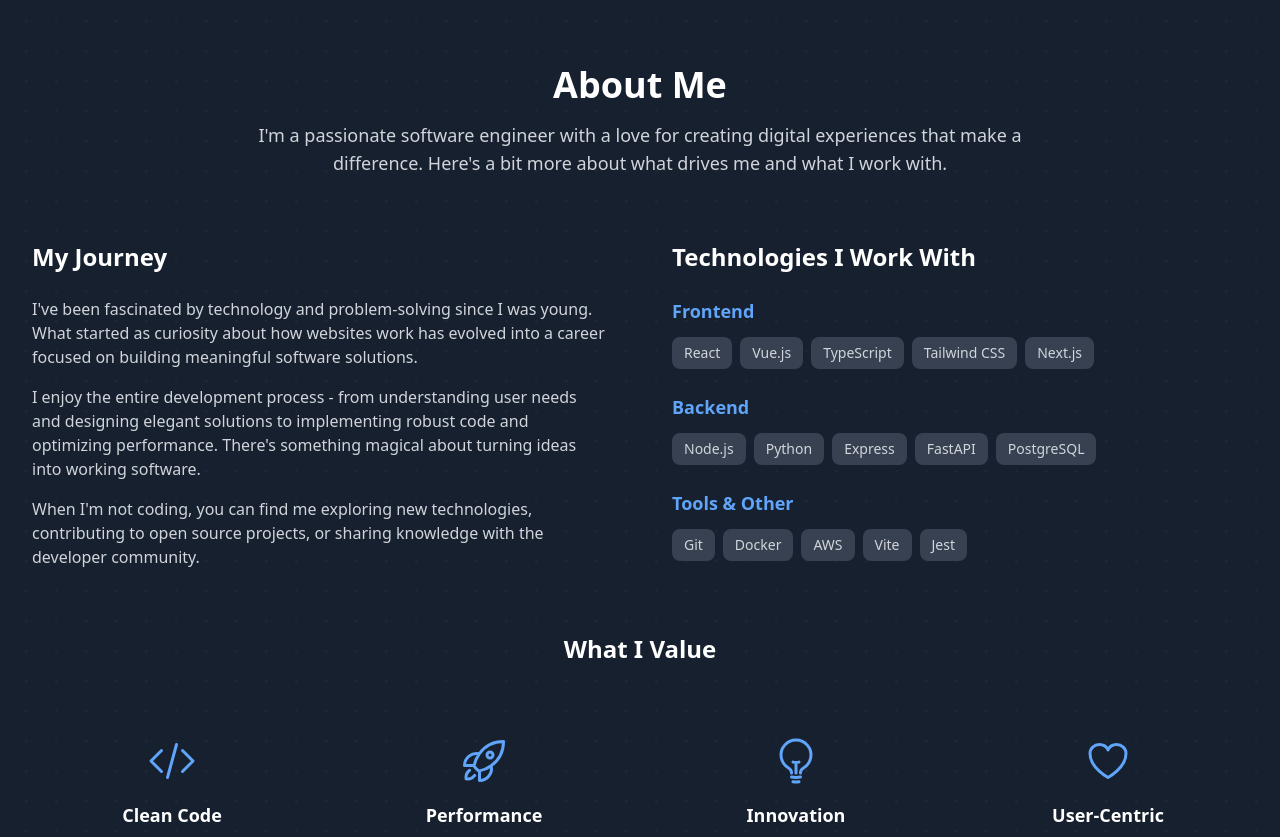
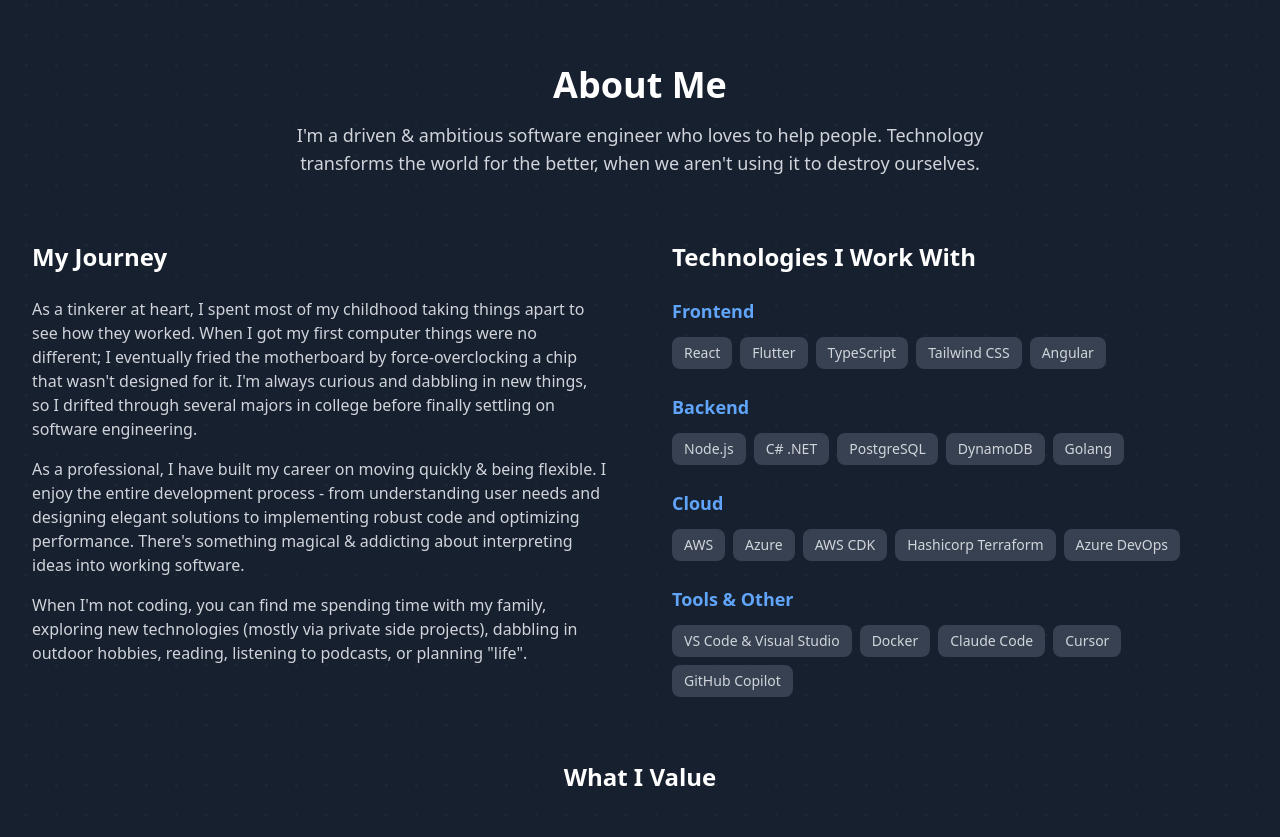
Before and after one commit to EngineerEthan/engineerethan.github.io, a React (Vite) app: page / in a window 1280 px wide. Shown: the part 1960-2797 px from the top of the page. Built offline with nearby package versions, Linux system fonts and the light colour scheme.

Commit message:
feat(About): First draft of "About" text

```diff
--- a/src/components/About.tsx
+++ b/src/components/About.tsx
@@ -2,7 +2,11 @@ import {
   CodeBracketIcon,
   RocketLaunchIcon,
   LightBulbIcon,
-  HeartIcon
+  HeartIcon,
+  ClockIcon,
+  CubeIcon,
+  CogIcon,
+  UserGroupIcon
 } from '@heroicons/react/24/outline'
 
 interface SkillGroup {
@@ -18,31 +22,52 @@ interface Value {
 
 function About() {
   const skills: SkillGroup[] = [
-    { category: 'Frontend', technologies: ['React', 'Vue.js', 'TypeScript', 'Tailwind CSS', 'Next.js'] },
-    { category: 'Backend', technologies: ['Node.js', 'Python', 'Express', 'FastAPI', 'PostgreSQL'] },
-    { category: 'Tools & Other', technologies: ['Git', 'Docker', 'AWS', 'Vite', 'Jest'] },
+    { category: 'Frontend', technologies: ['React', 'Flutter', 'TypeScript', 'Tailwind CSS', 'Angular'] },
+    { category: 'Backend', technologies: ['Node.js', 'C# .NET', 'PostgreSQL', 'DynamoDB', 'Golang'] },
+    { category: 'Cloud', technologies: ['AWS', 'Azure', 'AWS CDK', 'Hashicorp Terraform', 'Azure DevOps'] },
+    { category: 'Tools & Other', technologies: ['VS Code & Visual Studio', 'Docker', 'Claude Code', 'Cursor', 'GitHub Copilot'] },
   ]
 
   const values: Value[] = [
     {
+      icon: ClockIcon,
+      title: 'Pragmatic Efficiency',
+      description: `Perfection is the enemy of excellence. "Good" & shipped is better than "great" & behind schedule. Good intentions won't bring back missed opportunities.`,
+    },
+    {
+      icon: CubeIcon,
+      title: 'Practical Minimalism',
+      description: `Stay light on your feet; decisive agility is how you win. Don't overdesign, and only add as much bureaucracy as necessary to maximize velocity.`,
+    },
+    {
       icon: CodeBracketIcon,
       title: 'Clean Code',
-      description: 'I believe in writing maintainable, readable code that stands the test of time.',
+      description: `Code must be readable and intentionally organized. It doesn't matter how fast we build things if we can't maintain them.`,
+    },
+    {
+      icon: CogIcon,
+      title: 'Automation',
+      description: 'Everyone has access to a robot army right at their fingertips. Use it. Basic DevOps automation is an essential skillset for all modern engineers.',
     },
     {
       icon: RocketLaunchIcon,
-      title: 'Performance',
-      description: 'Building fast, efficient applications that provide excellent user experiences.',
+      title: 'Performance & UX',
+      description: `Apps must be genuinely pleasant to use. There's no replacement for word-of-mouth recommendations and long-term loyalty.`,
     },
     {
       icon: LightBulbIcon,
       title: 'Innovation',
-      description: 'Always exploring new technologies and finding creative solutions to problems.',
+      description: `Explore unconventional solutions to niche problems. If "the way this is done" doesn't work, then change "the way this is done".`,
     },
     {
       icon: HeartIcon,
       title: 'User-Centric',
-      description: 'Putting user needs first and creating intuitive, accessible interfaces.',
+      description: 'Everything we do must serve our users. Always design an intuitive, accessible UX. Never release anything for which you feel shame or regret.',
+    },
+    {
+      icon: UserGroupIcon,
+      title: 'The Right People',
+      description: `Hire driven, skilled, stable producers that you can trust. There is no room for anyone else.`,
     },
   ]
 
@@ -54,8 +79,8 @@ function About() {
             About Me
           </h2>
           <p className="text-lg text-gray-300 max-w-3xl mx-auto">
-            I'm a passionate software engineer with a love for creating digital experiences
-            that make a difference. Here's a bit more about what drives me and what I work with.
+            I'm a driven & ambitious software engineer who loves to help people. Technology transforms the
+            world for the better, when we aren't using it to destroy ourselves.
           </p>
         </div>
 
@@ -65,18 +90,18 @@ function About() {
             <h3 className="text-2xl font-bold text-white mb-6">My Journey</h3>
             <div className="prose prose-invert max-w-none">
               <p className="text-gray-300 mb-4">
-                I've been fascinated by technology and problem-solving since I was young.
-                What started as curiosity about how websites work has evolved into a career
-                focused on building meaningful software solutions.
+                As a tinkerer at heart, I spent most of my childhood taking things apart to see how they worked.
+                When I got my first computer things were no different; I eventually fried the motherboard by force-overclocking a chip that wasn't designed for it.
+                I'm always curious and dabbling in new things, so I drifted through several majors in college before finally settling on software engineering.
               </p>
               <p className="text-gray-300 mb-4">
+                As a professional, I have built my career on moving quickly & being flexible.
                 I enjoy the entire development process - from understanding user needs and
                 designing elegant solutions to implementing robust code and optimizing performance.
-                There's something magical about turning ideas into working software.
+                There's something magical & addicting about interpreting ideas into working software.
               </p>
               <p className="text-gray-300">
-                When I'm not coding, you can find me exploring new technologies, contributing to
-                open source projects, or sharing knowledge with the developer community.
+                When I'm not coding, you can find me spending time with my family, exploring new technologies (mostly via private side projects), dabbling in outdoor hobbies, reading, listening to podcasts, or planning "life".
               </p>
             </div>
           </div>
--- a/src/components/Contact.tsx
+++ b/src/components/Contact.tsx
@@ -114,6 +114,7 @@ function Contact() {
                 <div className="flex-shrink-0">
                   <EnvelopeIcon className="h-6 w-6 text-primary-400" />
                 </div>
+                {  /* (TODO: Ethan - convert this to LinkedIn) */}
                 <div>
                   <h4 className="text-lg font-medium text-white">Email</h4>
                   <a
@@ -131,7 +132,7 @@ function Contact() {
                 </div>
                 <div>
                   <h4 className="text-lg font-medium text-white">Location</h4>
-                  <p className="text-gray-300">Available for remote work worldwide</p>
+                  <p className="text-gray-300">Available for remote work (USA timezones preferred)</p>
                 </div>
               </div>
             </div>
--- a/src/components/ProjectGrid.tsx
+++ b/src/components/ProjectGrid.tsx
@@ -14,10 +14,10 @@ const ProjectGrid = memo(() => {
       <div className="mx-auto max-w-7xl px-6 lg:px-8">
         <div className="text-center mb-16">
           <h2 className="text-3xl font-bold text-white sm:text-4xl mb-4">
-            Featured Projects
+            Featured Projects (WIP)
           </h2>
           <p className="text-lg text-gray-300 max-w-2xl mx-auto">
-            Here are some of the projects I've worked on. Each one represents a unique challenge
+            Here are some of the projects I've worked on. Each one represented a unique challenge
             and an opportunity to learn something new.
           </p>
         </div>
```
